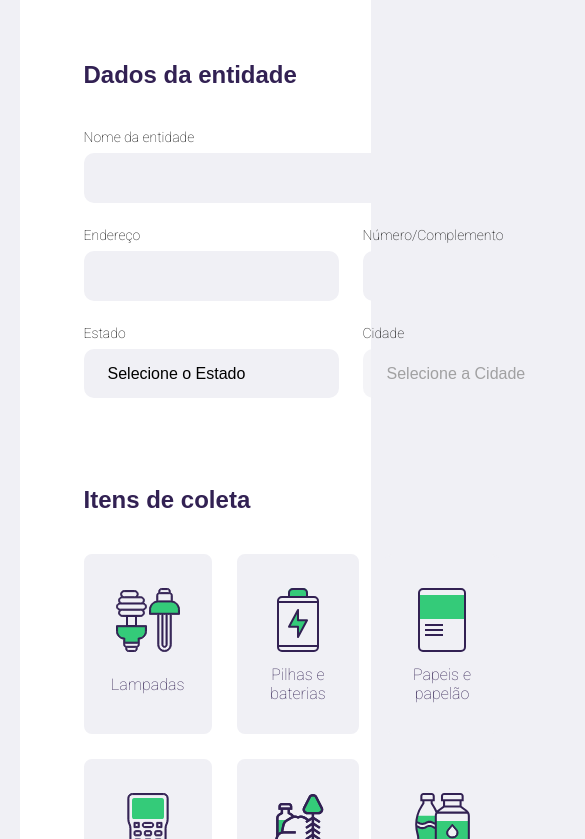
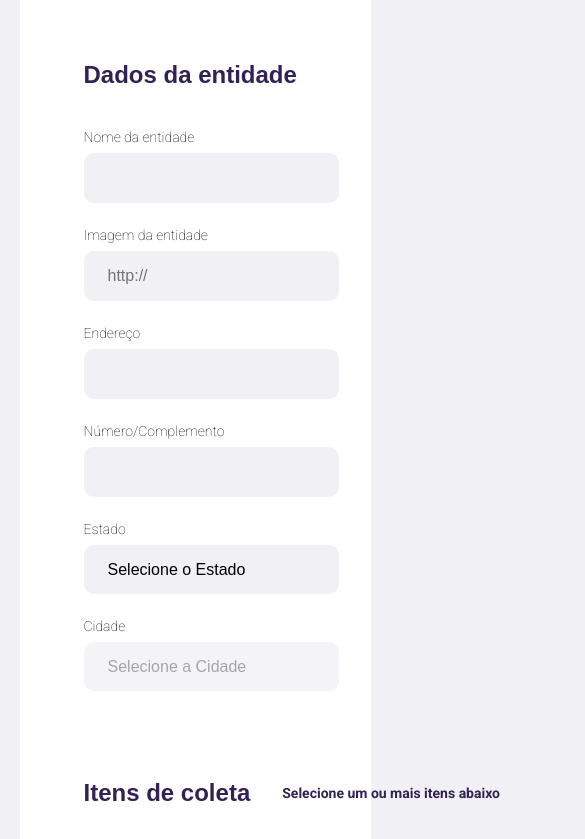
Before and after one commit to guistetter/nextLevelWeek, a website: page src/views/create-point.html in a window 390 px wide. Shown: the part 365-1204 px from the top of the page, 585 px wide, since content can reach past the window. Drawn offline with nearby package versions, Linux system fonts and the light colour scheme; files that its build step writes are made by us from their sources; no server answers; files whose address does not match are found by name.

Commit message:
add responsividade em create-point

```diff
--- a/public/styles/create-point.css
+++ b/public/styles/create-point.css
@@ -39,9 +39,19 @@ form fieldset {
 }
 form legend {
   margin-bottom: 40px;
+  display: flex;
+  align-items: center;
+  justify-content: space-between;
+  width: 100%;
 }
 form legend h2 {
   font-size: 24px;
+  color: var(--title-color);
+}
+form legend span {
+  font-weight: bold;
+  font-size: 14px;
+  color: var(--title-color);
 }
 
 form .field {
--- a/public/styles/responsive.css
+++ b/public/styles/responsive.css
@@ -23,6 +23,12 @@
     height: 200px;
     max-width: 400px;
   }
+  #page-create-point .field-group {
+    flex-direction: column;
+  }
+  #page-create-point .field-group .field + .field {
+    margin-left: 0;
+  }
 }
 
 @media (min-width: 1700px) {
--- a/src/views/create-point.html
+++ b/src/views/create-point.html
@@ -18,11 +18,18 @@
       <legend>
         <h2>Dados da entidade</h2>
       </legend>
+      <div class="field-group">
+        <div class="field">
+          <label for="name">Nome da entidade
+          </label>
+          <input required="required" type="text" name="name"/>
+        </div>
+        <div class="field">
+          <label for="name">Imagem da entidade
+          </label>
+          <input type="url" name="image" placeholder="http://" required="required"/>
+        </div>
 
-      <div class="field">
-        <label for="name">Nome da entidade
-        </label>
-        <input required="required" type="text" name="name"/>
       </div>
 
       <div class="field-group">
@@ -57,6 +64,7 @@
     <fieldset>
       <legend>
         <h2>Itens de coleta</h2>
+        <span>Selecione um ou mais itens abaixo</span>
       </legend>
       <div class="itens-grid">
         <li data-id="1">
```
